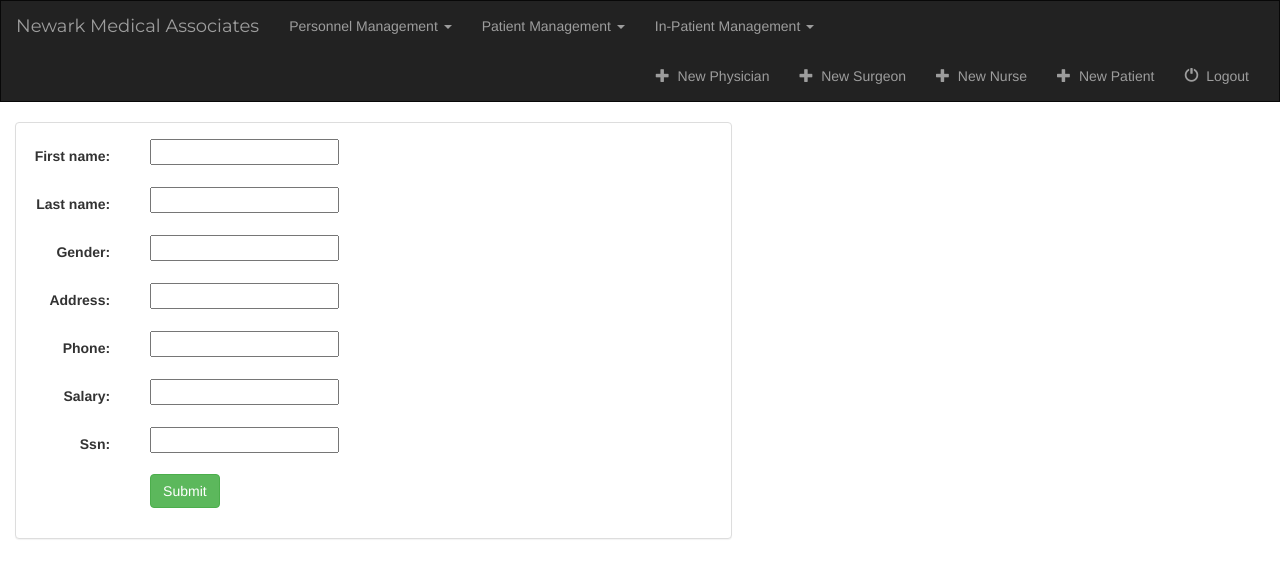
After one commit to caldover/Medical-Clinic-Management-App, a Django app: page /personnel/add/ in a window 1280 px wide. The commit adds this page. Shown: the top 578 px of the page. Run offline with Django 3.2, Linux system fonts and the light colour scheme; some libraries are stand-ins or nearby versions.

Commit message:
Implemented Add Personnel functionality

```diff
--- a/personnel/models.py
+++ b/personnel/models.py
@@ -1,4 +1,5 @@
 from django.db import models
+from django.core.urlresolvers import reverse
 
 # Create your models here.
 
@@ -15,9 +16,12 @@ class Personnel(models.Model):
     last_name = models.CharField(max_length=20)
     gender = models.CharField(max_length=1) # M or F
     address = models.CharField(max_length=100)
-    phone = models.IntegerField()
+    phone = models.CharField(max_length=12)
     salary = models.IntegerField()
     ssn = models.IntegerField()
+
+    def get_absolute_url(self):
+        return reverse('personnel:detail', kwargs={'pk': self.pk})
 
     def __str__(self):
          return self.first_name + ' ' + self.last_name
@@ -26,6 +30,9 @@ class Personnel(models.Model):
 class Physician(models.Model):
     employee_no = models.OneToOneField(Personnel, on_delete=models.CASCADE, primary_key=True)
     specialty = models.CharField(max_length=50)
+
+    #def get_absolute_url(self):
+    #    return reverse('personnel:detail', kwargs={'pk': self.pk})
 
     def __str__(self):
         return str(self.employee_no)
--- a/personnel/static/personnel/style.css
+++ b/personnel/static/personnel/style.css
@@ -9,3 +9,10 @@ body {
 .navbar-brand {
     font-family: 'Montserrat', sans-serif;
 }
+
+label {
+    width:180px;
+    clear:left;
+    text-align:right;
+    padding-right:10px;
+}
--- a/personnel/templates/personnel/base.html
+++ b/personnel/templates/personnel/base.html
@@ -74,7 +74,7 @@
 
                 <ul class="nav navbar-nav navbar-right">
                     <li>
-                        <a href="#">
+                        <a href="{% url 'personnel:personnel-add' %}">
                             <span class="glyphicon glyphicon-plus" aria-hidden="true"></span>&nbsp; New Physician
                         </a>
                     </li>
--- /dev/null
+++ b/personnel/templates/personnel/personnel-form-template.html
@@ -0,0 +1,9 @@
+{% for field in form.visible_fields %}
+    <div class="form-group">
+        <div class="col-sm-offset-2 col-sm-10">
+            <span class="text-danger small">{{ field.errors }}</span>
+        </div>
+        <label class="control-label col-sm-2">{{ field.label_tag }}</label>
+        <div class="col-sm-10">{{ field }}</div>
+    </div>
+{% endfor %}
--- /dev/null
+++ b/personnel/templates/personnel/personnel_form.html
@@ -0,0 +1,29 @@
+{% extends 'personnel/base.html' %}
+{% block title %}Input Personnel Information{% endblock %}
+{% block personnel_active %}active{% endblock %}
+
+{% block body %}
+<div class="container-fluid">
+
+    <div class="row">
+        <div class="col-sm-12 col-md-7">
+            <div class="panel panel-default">
+                <div class="panel-body">
+
+                    <form class="form-horizontal" action="" method="post" enctype="multipart/form-data">
+                        {% csrf_token %}
+                        {% include 'personnel/personnel-form-template.html' %}
+                        <div class="form-group">
+                            <div class="col-sm-offset-2 col-sm-10">
+                                <button type="submit" class="btn btn-success">Submit</button>
+                            </div>
+                        </div>
+                    </form>
+
+                </div>
+            </div>
+        </div>
+    </div>
+
+</div>
+{% endblock %}
--- a/personnel/urls.py
+++ b/personnel/urls.py
@@ -23,4 +23,13 @@ urlpatterns = [
     # /personnel/physicians/employee_no
     # url(r'physicians/^(?P<pk>[0-9]+)/$', views.DetailView.as_view(), name='detail'),
     url(r'physicians/^(?P<pk>[0-9]+)/$', RedirectView.as_view(pattern_name='detail', permanent=False), name='physician_detail'),
+
+    # /personnel/add/
+    url(r'add/$', views.PersonnelCreate.as_view(), name='personnel-add'),
+
+    # /personnel/add/
+    #url(r'add/$', views.PersonnelPhysicianCreate.as_view(), name='personnel-add'),
+    # url(r'add/$', views.PhysicianCreate.as_view(), name='personnel-add'),
+    # url(r'add/$', views.PersonnelCreate.as_view(), name='personnel-add'),
+    # url(r'add/$', views.physicianView, name='personnel-add'),
 ]
--- a/personnel/views.py
+++ b/personnel/views.py
@@ -1,5 +1,15 @@
 from django.views import generic
+from django.views.generic.edit import CreateView, UpdateView, DeleteView
+from django.http import HttpResponseRedirect
+from django.db import transaction
 from .models import Personnel, Physician, Surgeon, Nurse
+from localflavor.us.forms import USPhoneNumberField
+from extra_views import CreateWithInlinesView, InlineFormSet
+#from .forms import PhysicianFormSet
+#from .forms import PhysicianForm
+from django.core.urlresolvers import reverse
+from django.shortcuts import render
+
 
 
 class IndexView(generic.ListView):
@@ -39,3 +49,95 @@ class NursesView(generic.ListView):
 class DetailView(generic.DetailView):
     model = Personnel
     template_name = 'personnel/detail.html'
+
+
+class PersonnelCreate(CreateView):
+    model = Personnel
+    template_name = 'personnel/personnel_form.html'
+    phone = USPhoneNumberField()
+    fields = ['first_name', 'last_name', 'gender', 'address', 'phone', 'salary', 'ssn']
+#
+#     def form_valid(self, form):
+#         # Get a new object based on the form
+#         self.object = form.save(commit=False)
+#         self.object.save()
+#
+#         # Use new object to assign to second model
+#         physician_info = Physician(employee_no=self.object, )
+#         physician_info.save()
+#
+#         return HttpResponseRedirect(self.get_absolute_url)
+
+# class PersonnelPhysicianCreate(CreateView):
+#     model = Personnel
+#     template_name = 'personnel/personnel_form.html'
+#     phone = USPhoneNumberField()
+#     fields = ['first_name', 'last_name', 'gender', 'address', 'phone', 'salary', 'ssn']
+#
+#     def get_context_data(self, **kwargs):
+#         data = super(PersonnelPhysicianCreate, self).get_context_data(**kwargs)
+#         if self.request.POST:
+#             data['physician'] = PhysicianFormSet(self.request.POST, instance=self.object)
+#         else:
+#             data['physician'] = PhysicianFormSet(instance=self.object)
+#         return data
+#
+#     def form_valid(self, form):
+#         context = self.get_context_data()
+#         physician = context['physician']
+#         with transaction.atomic():
+#             self.object = form.save()
+#
+#             if physician.is_valid():
+#                 physician.instance = self.object
+#                 physician.save()
+#         return super(PersonnelPhysicianCreate, self).form_valid(form)
+
+
+# class PhysicianInline(InlineFormSet):
+#     model = Physician
+#     fields = '__all__'
+
+# class PhysicianCreate(CreateWithInlinesView):
+#     model = Personnel
+#     inlines = [PhysicianInline]
+#     fields = '__all__'
+#     template_name = 'personnel/personnel_form.html'
+
+# class PersonnelCreate(CreateView):
+#     model = Personnel
+#     template_name = 'personnel/personnel_form.html'
+#     phone = USPhoneNumberField()
+#     fields = ['first_name', 'last_name', 'gender', 'address', 'phone', 'salary', 'ssn']
+#
+# class PhysicianCreate(CreateView):
+#     model = Physician
+#     template_name = 'personnel/personnel_form.html'
+#     fields = ['specialty']
+
+# def physicianView(request):
+#     if request.method == 'POST':
+#         form = PhysicianForm(request.POST)
+#         if form.is_valid():
+#             first_name = request.POST.get('first_name', '')
+#             last_name = request.POST.get('last_name', '')
+#             gender = request.POST.get('gender', '')
+#             address = request.POST.get('address', '')
+#             phone = request.POST.get('phone', '')
+#             salary = request.POST.get('salary', '')
+#             ssn = request.POST.get('ssn', '')
+#             specialty = request.POST.get('specialty', '')
+#
+#             personnel_obj = Personnel(first_name = first_name, last_name = last_name, gender = gender,
+#                                      address = address, phone = phone, salary = salary, ssn = ssn)
+#             personnel_obj.save()
+#
+#             physician_obj = Physician(employee_no_id = personnel_obj, specialty = specialty)
+#             physician_obj.save()
+#
+#             return HttpResponseRedirect(reverse('personnel:index'))
+#
+#         else:
+#            form = PhysicianForm()
+#
+#         return render(request, 'personnel/personnel_form.html', {'form': form})
```
Also changed, not shown: personnel/forms.py (added, +30 -0 lines), personnel/migrations/0008_auto_20171208_1805.py (added).
